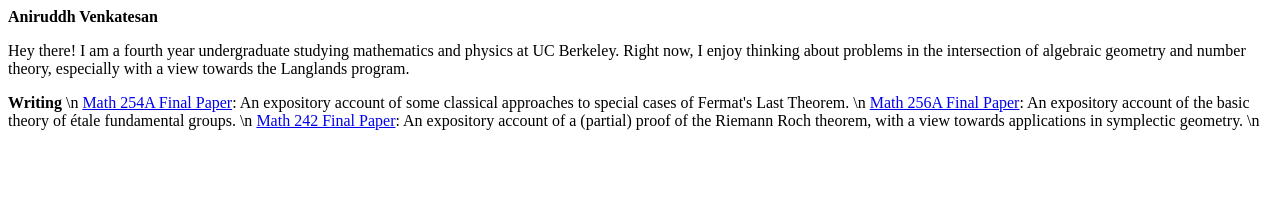
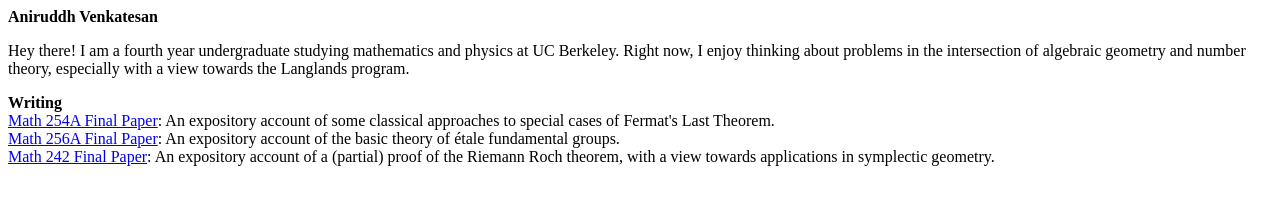
Before and after one commit to anirdh28/anirdh28.github.io, a plain HTML site: page index.html in a window 1280 px wide. Drawn offline with Linux system fonts and the light colour scheme.

Commit message:
added some writing

```diff
--- a/index.html
+++ b/index.html
@@ -11,10 +11,10 @@
     I am a fourth year undergraduate studying mathematics and physics at UC Berkeley. Right now, I enjoy thinking about
 problems in the intersection of algebraic geometry and number theory, especially with a view towards the Langlands program. </p>
 
-<b> Writing</b>  \n
-<a href="proj254.pdf">Math 254A Final Paper</a>: An expository account of some classical approaches to special cases of Fermat's Last Theorem. \n
-<a href="proj256.pdf">Math 256A Final Paper</a>: An expository account of the basic theory of étale fundamental groups. \n
-<a href="proj242.pdf">Math 242 Final Paper</a>: An expository account of a (partial) proof of the Riemann Roch theorem, with a view towards applications in symplectic geometry. \n
+<b> Writing</b>  <br>
+<a href="proj254.pdf">Math 254A Final Paper</a>: An expository account of some classical approaches to special cases of Fermat's Last Theorem. <br>
+<a href="proj256.pdf">Math 256A Final Paper</a>: An expository account of the basic theory of étale fundamental groups. <br>
+<a href="proj242.pdf">Math 242 Final Paper</a>: An expository account of a (partial) proof of the Riemann Roch theorem, with a view towards applications in symplectic geometry. <br>
 
 </body>
 </html>
```
